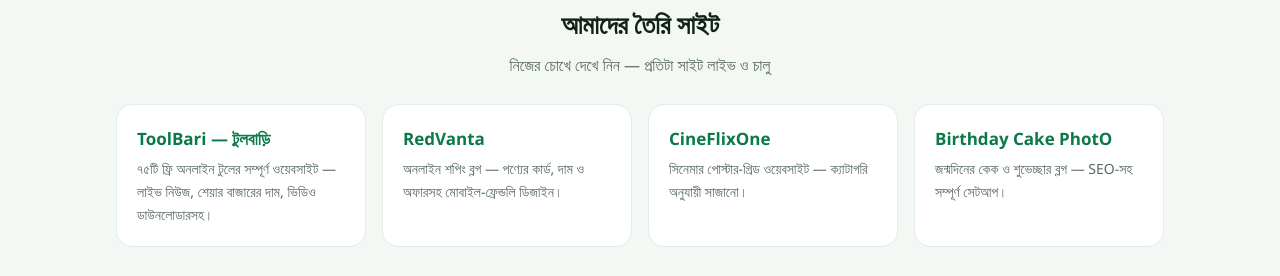
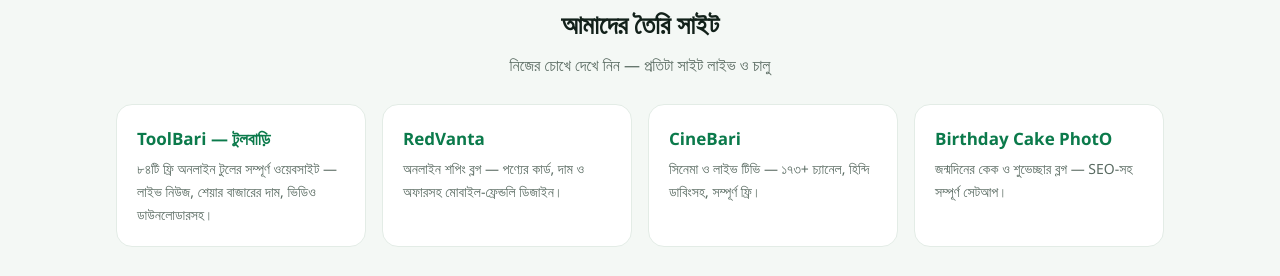
Before and after one commit to ToolBari/webbari, a plain HTML site: page index.html in a window 1280 px wide. Shown: the part 1480-1756 px from the top of the page. Drawn offline with Linux system fonts and the light colour scheme.

Commit message:
WebBari: CineBari card + 84 tools

```diff
--- a/index.html
+++ b/index.html
@@ -124,9 +124,9 @@
 <h2>আমাদের তৈরি সাইট</h2>
 <p class="lead">নিজের চোখে দেখে নিন — প্রতিটা সাইট লাইভ ও চালু</p>
 <div class="work">
-<a href="https://toolbari.netlify.app/" target="_blank" rel="noopener"><b>ToolBari — টুলবাড়ি</b><p>৭৫টি ফ্রি অনলাইন টুলের সম্পূর্ণ ওয়েবসাইট — লাইভ নিউজ, শেয়ার বাজারের দাম, ভিডিও ডাউনলোডারসহ।</p></a>
+<a href="https://toolbari.netlify.app/" target="_blank" rel="noopener"><b>ToolBari — টুলবাড়ি</b><p>৮৪টি ফ্রি অনলাইন টুলের সম্পূর্ণ ওয়েবসাইট — লাইভ নিউজ, শেয়ার বাজারের দাম, ভিডিও ডাউনলোডারসহ।</p></a>
 <a href="https://redvanta.blogspot.com/" target="_blank" rel="noopener"><b>RedVanta</b><p>অনলাইন শপিং ব্লগ — পণ্যের কার্ড, দাম ও অফারসহ মোবাইল-ফ্রেন্ডলি ডিজাইন।</p></a>
-<a href="https://cineflixone.blogspot.com/" target="_blank" rel="noopener"><b>CineFlixOne</b><p>সিনেমার পোস্টার-গ্রিড ওয়েবসাইট — ক্যাটাগরি অনুযায়ী সাজানো।</p></a>
+<a href="https://toolbari.github.io/cinebari/" target="_blank" rel="noopener"><b>CineBari</b><p>সিনেমা ও লাইভ টিভি — ১৭৩+ চ্যানেল, হিন্দি ডাবিংসহ, সম্পূর্ণ ফ্রি।</p></a>
 <a href="https://birthdaycakephoto.blogspot.com/" target="_blank" rel="noopener"><b>Birthday Cake PhotO</b><p>জন্মদিনের কেক ও শুভেচ্ছার ব্লগ — SEO-সহ সম্পূর্ণ সেটআপ।</p></a>
 </div>
 </div></section>
```
